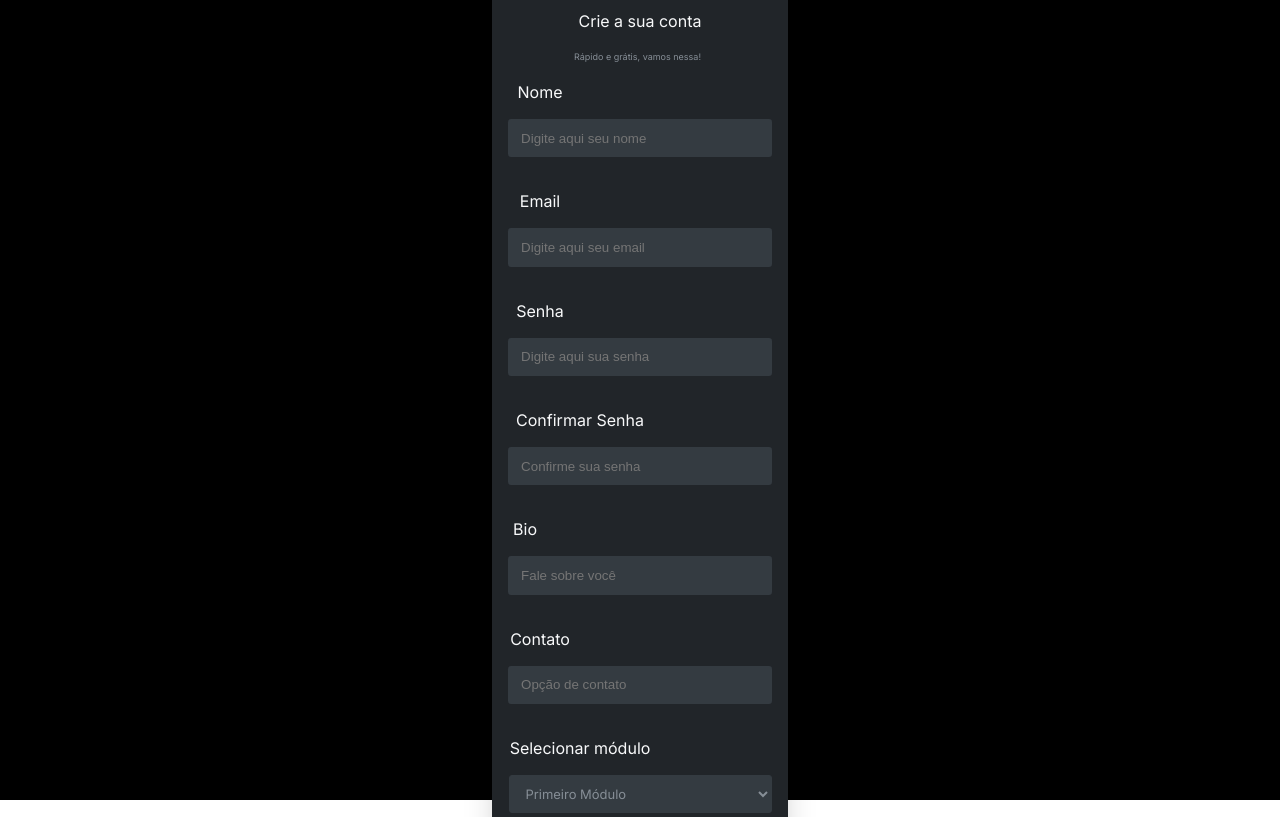
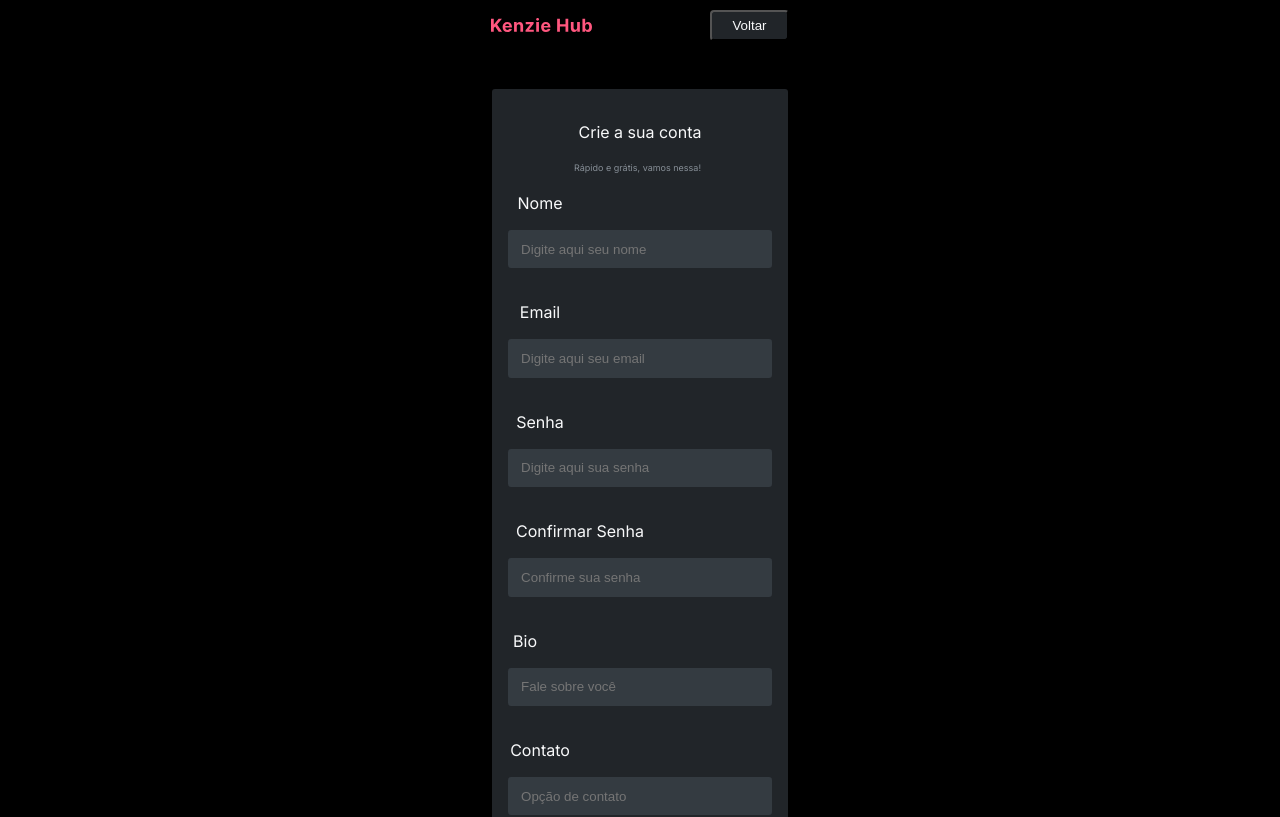
Before and after one commit to SandraMatos9/react-kenzie-hub, a React (Vite) app: page /registro in a window 1280 px wide. Shown: the top 817 px of the page. Built offline with nearby package versions, Linux system fonts and the light colour scheme.

Commit message:
Correcao KenzieHub

```diff
--- a/src/services/api.js
+++ b/src/services/api.js
@@ -2,5 +2,5 @@ import axios from "axios";
 
 export const api = axios.create({
     baseURL:"https://kenziehub.herokuapp.com",
-    timeout:5000,
+    timeout:10000,
 })
--- a/src/styles/GlobalStyles.js
+++ b/src/styles/GlobalStyles.js
@@ -20,7 +20,6 @@ main{
     padding-bottom: 10px;
     padding-top: 10px;
     justify-content: flex-start;
-    height: 100vh;
 }
 input{
     color: var(--Grey-0);
```
